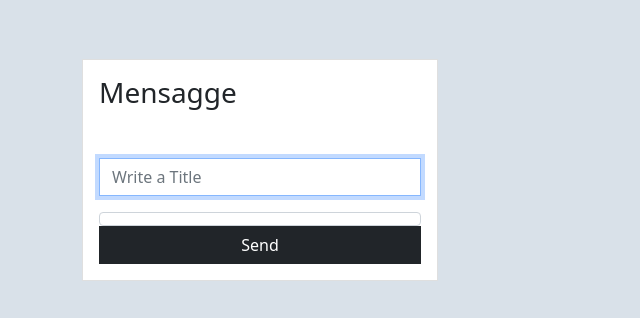
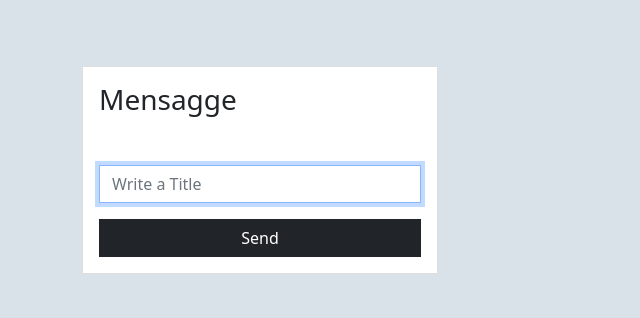
Before and after one commit to Yair-Bataglia/nodejs-sockets, a website: page dist/public/index.html in a window 1280 px wide. Shown: the part 230-548 px from the top of the page, without its empty margins (0-640 px from the left). Drawn offline with nearby package versions, Linux system fonts and the light colour scheme; no server answers.

Commit message:
Update index.html

```diff
--- a/dist/public/index.html
+++ b/dist/public/index.html
@@ -23,7 +23,7 @@
                     <input type="text" name="title" id="title" placeholder="Write a Title"
                         class="form-control rounded-0 mb-3" autofocus>
 
-                    <div id="description" class="form-control"></div>
+                    <div id="description"></div>
 
                     <button class="btn btn-dark rounded-0">Send</button>
                 </form>
```
